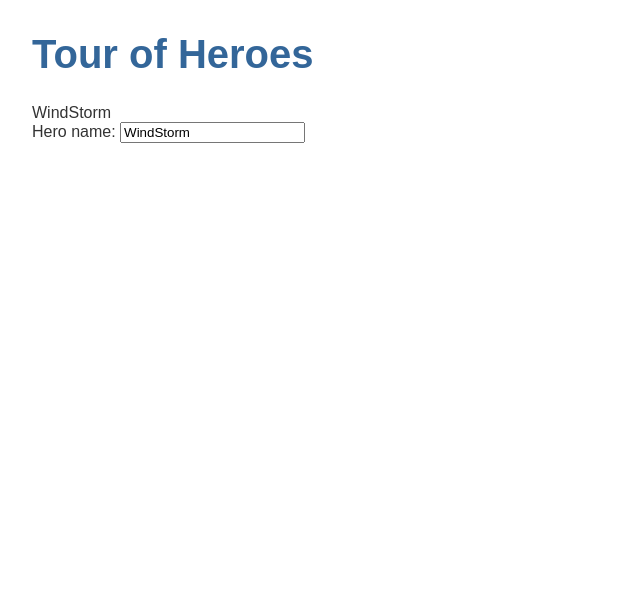
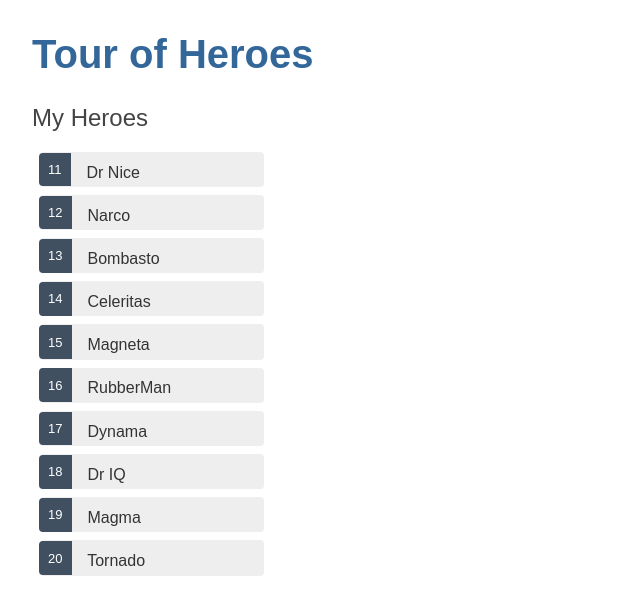
Before and after one commit to scent-y/tour-of-heroes, an Angular app: page / in a window 1280 px wide. Shown: the top 614 px of the page, without its empty margins (0-640 px from the left). Built offline with nearby package versions, Linux system fonts and the light colour scheme.

Commit message:
- use *ngFor for display hero list - use *ngIf for display selectedHero - use class binding for change css style

```diff
--- a/src/app/heroes/heroes.component.css
+++ b/src/app/heroes/heroes.component.css
@@ -0,0 +1,52 @@
+/* HeroesComponent's private CSS styles */
+.heroes {
+  margin: 0 0 2em 0;
+  list-style-type: none;
+  padding: 0;
+  width: 15em;
+}
+.heroes li {
+  cursor: pointer;
+  position: relative;
+  left: 0;
+  background-color: #EEE;
+  margin: .5em;
+  padding: .3em 0;
+  height: 1.6em;
+  border-radius: 4px;
+}
+.heroes li:hover {
+  color: #2c3a41;
+  background-color: #e6e6e6;
+  left: .1em;
+}
+.heroes li.selected {
+  background-color: black;
+  color: white;
+}
+.heroes li.selected:hover {
+  background-color: #505050;
+  color: white;
+}
+.heroes li.selected:active {
+  background-color: black;
+  color: white;
+}
+.heroes .badge {
+  display: inline-block;
+  font-size: small;
+  color: white;
+  padding: 0.8em 0.7em 0 0.7em;
+  background-color:#405061;
+  line-height: 1em;
+  position: relative;
+  left: -1px;
+  top: -4px;
+  height: 1.8em;
+  margin-right: .8em;
+  border-radius: 4px 0 0 4px;
+}
+
+input {
+  padding: .5rem;
+}
--- a/src/app/heroes/heroes.component.html
+++ b/src/app/heroes/heroes.component.html
@@ -1,5 +1,14 @@
-<div>
-  <div>{{hero.name}}</div>
-  <label for="name">Hero name: </label>
-  <input id="name" [(ngModel)]="hero.name" placeholder="name">
+<h2>My Heroes</h2>
+<ul class="heroes">
+  <li *ngFor="let hero of heroes" (click)="onSelect(hero)" [class.selected]="hero === selectedHero">
+    <span class="badge">{{hero.id}}</span> {{hero.name}}
+  </li>
+</ul>
+<div *ngIf="selectedHero">
+  <h2>{{selectedHero.name | uppercase}} Details</h2>
+  <div><span>id: </span>{{selectedHero.id}}</div>
+  <div>
+    <label for="hero-name">Hero name: </label>
+    <input id="hero-name" [(ngModel)]="selectedHero.name" placeholder="name">
+  </div>
 </div>
--- a/src/app/heroes/heroes.component.ts
+++ b/src/app/heroes/heroes.component.ts
@@ -1,5 +1,6 @@
 import { Component, OnInit } from '@angular/core';
 import { Hero } from '../hero';
+import { HEROES } from '../mock-heroes';
 
 @Component({
   selector: 'app-heroes',
@@ -8,10 +9,12 @@
 })
 export class HeroesComponent implements OnInit {
 
-  hero: Hero = {
-    id: 1,
-    name: 'WindStorm'
-  };
+  heroes = HEROES;
+  selectedHero?: Hero;
+  onSelect(hero: Hero): void {
+    this.selectedHero = hero;
+  }
+
 
   constructor() { }
 
--- /dev/null
+++ b/src/app/mock-heroes.ts
@@ -0,0 +1,14 @@
+import { Hero } from './hero';
+
+export const HEROES: Hero[] = [
+  { id: 11, name: 'Dr Nice' },
+  { id: 12, name: 'Narco' },
+  { id: 13, name: 'Bombasto' },
+  { id: 14, name: 'Celeritas' },
+  { id: 15, name: 'Magneta' },
+  { id: 16, name: 'RubberMan' },
+  { id: 17, name: 'Dynama' },
+  { id: 18, name: 'Dr IQ' },
+  { id: 19, name: 'Magma' },
+  { id: 20, name: 'Tornado' }
+];
```
